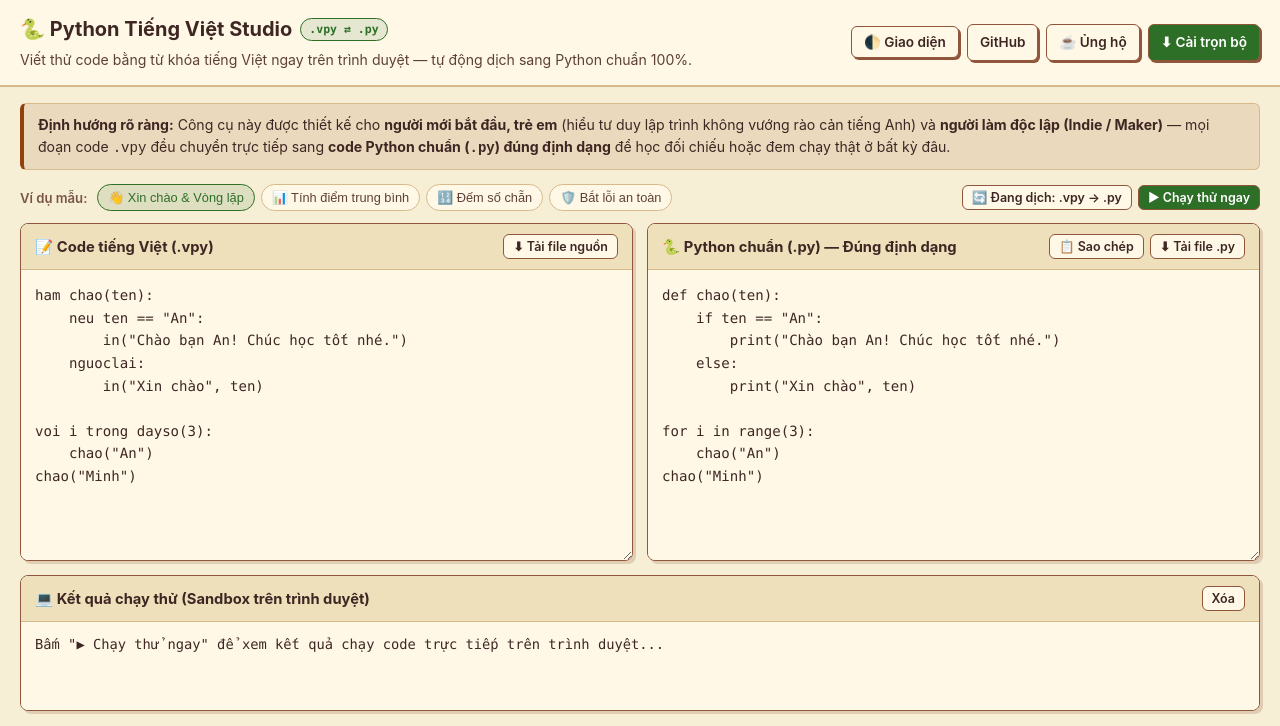
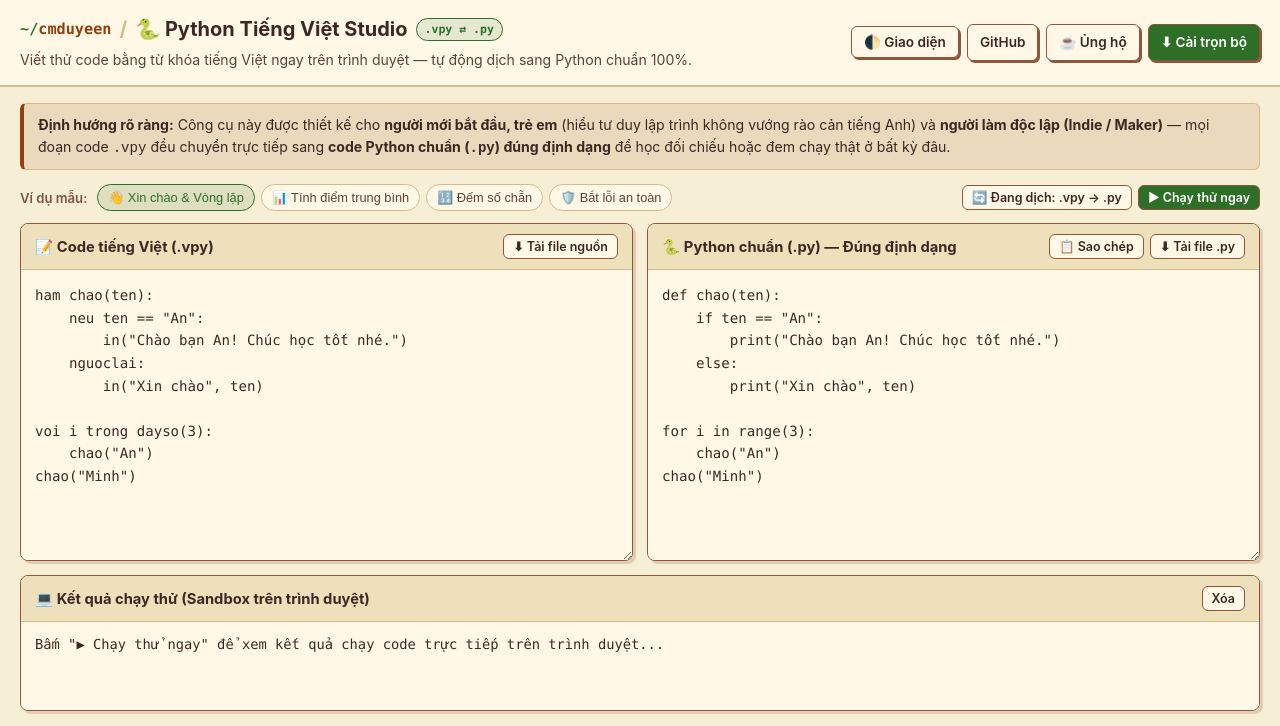
Before and after one commit to cmduyeen/python-tieng-viet, a plain HTML site: page docs/index.html in a window 1280 px wide. Shown: the top 726 px of the page. Drawn offline with Linux system fonts and the light colour scheme.

Commit message:
style: add ~/cmduyeen Dewhua workshop header to Web Studio

```diff
--- a/docs/index.html
+++ b/docs/index.html
@@ -305,6 +305,8 @@
   <header>
     <div class="brand">
       <h1>
+        <a href="https://cmduyeen.github.io/" target="_blank" rel="noopener noreferrer" style="font-family:var(--font-mono); font-size:0.95rem; color:var(--accent-gold);"><span style="color:var(--accent-emerald);">~/</span>cmduyeen</a>
+        <span style="color:var(--border-subtle);">/</span>
         <span>🐍 Python Tiếng Việt Studio</span>
         <span class="badge-pill">.vpy ⇄ .py</span>
       </h1>
```
